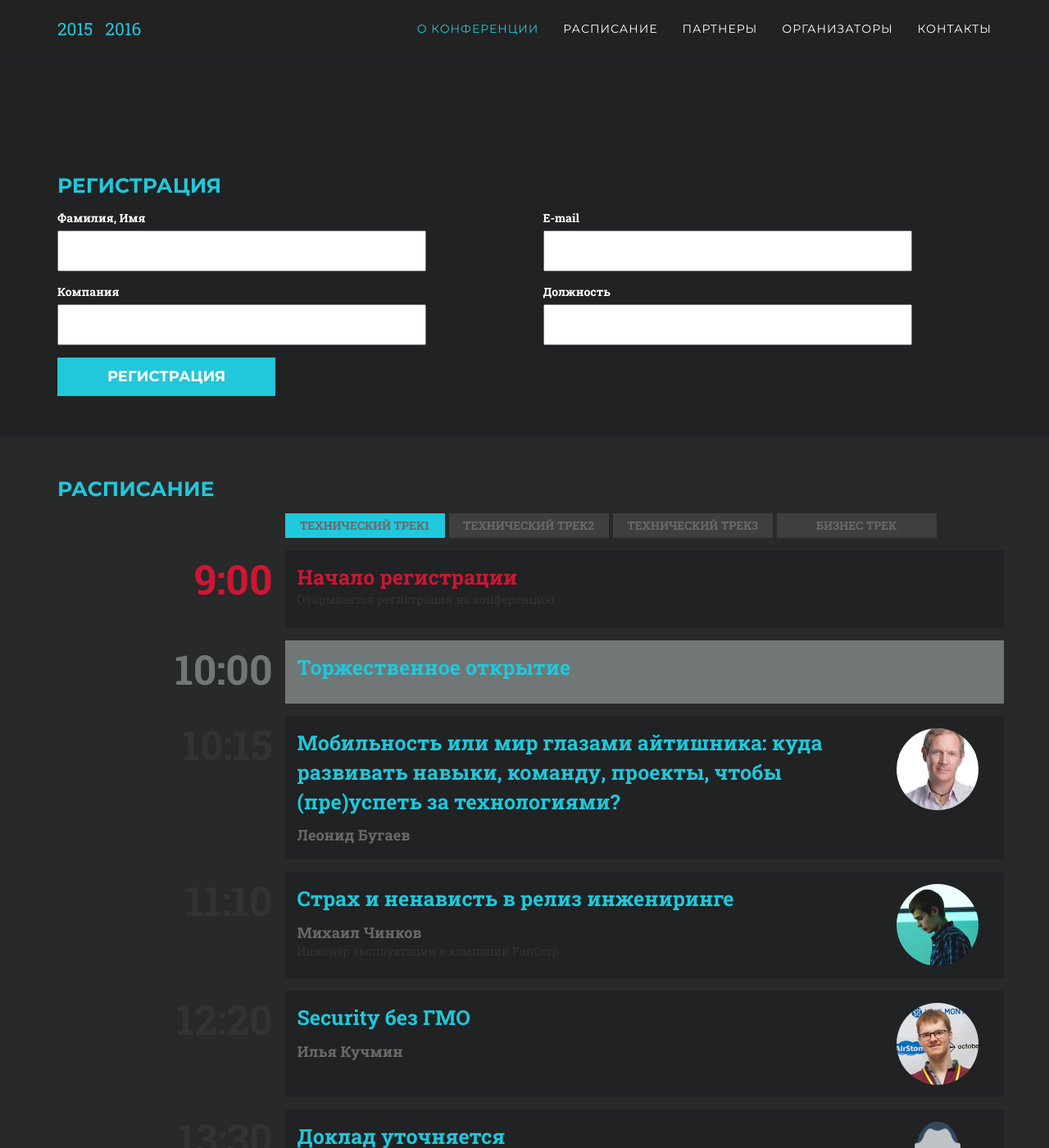
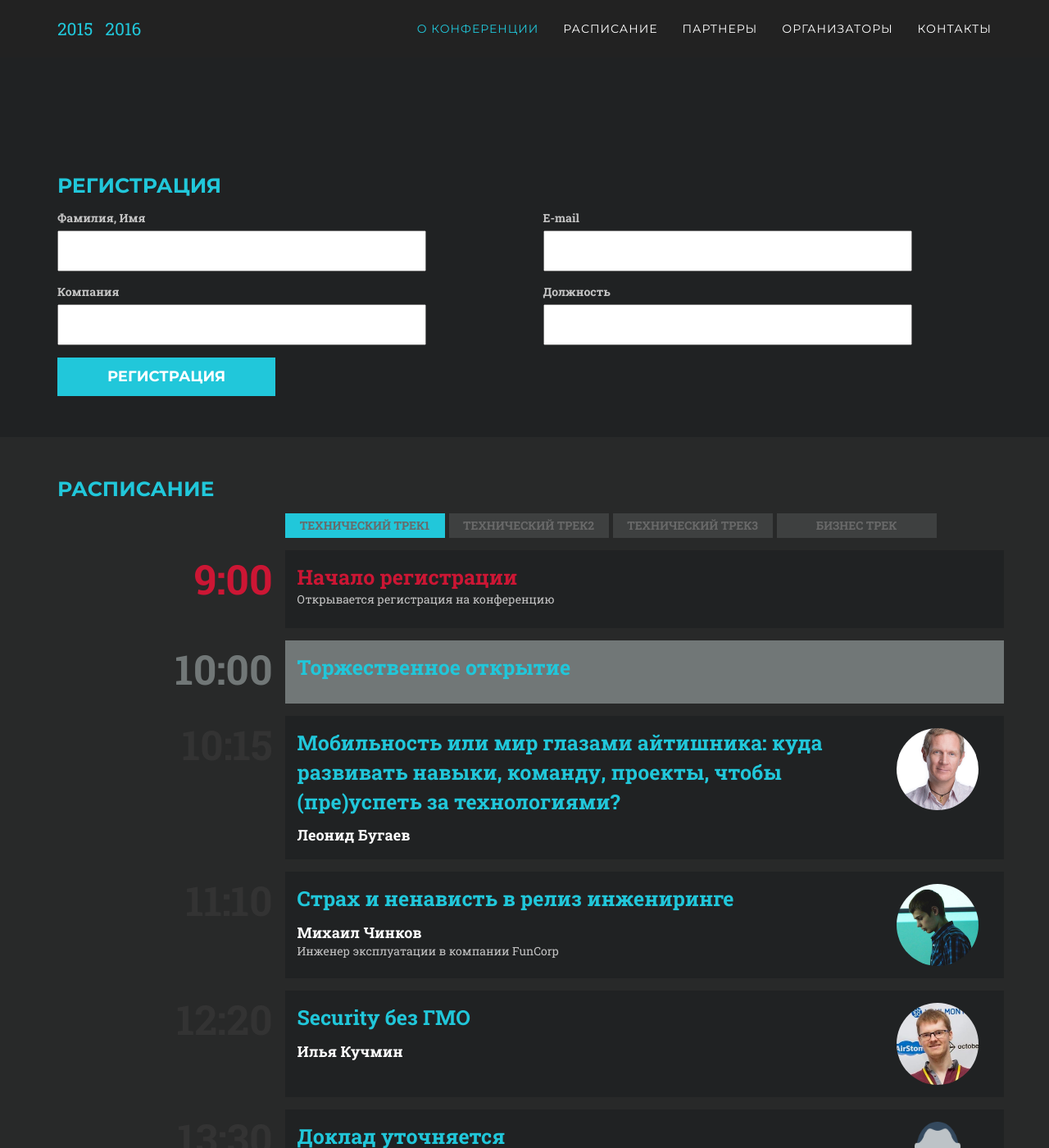
Before and after one commit to youcon/youcon.github.io, a Jekyll site: the page built from index.html, in a window 1280 px wide and 1400 px high, scrolled down 1112 px. Shown: the whole window at 82% size. Built offline with Jekyll 4.4.1, drawn with Linux system fonts in a browser that asks for light colours; nearby versions of some CDN libraries; some web fonts are replaced.

Commit message:
Change text colors

```diff
--- a/static/css/style.css
+++ b/static/css/style.css
@@ -30,7 +30,7 @@ p.large {
 }
 section form label {
     display: block;
-    color: #FFFFFF;
+    color: #c4c4c4;
 }
 a,
 a:hover,
@@ -381,14 +381,17 @@ section#schedule .speak-title {
 section#schedule .speak-description {
     margin-bottom: 10px;
     word-wrap: break-word;
+    color: #c4c4c4;
 }
 section#schedule .speaker-name {
     font-weight: 700;
-    color: #696969;
+/*    color: #696969;*/
+    color: #FFFFFF;
     font-size: 18px;
 }
 section#schedule .speaker-bio {
     word-wrap: break-word;
+    color: #c4c4c4;
 }
 section#schedule .speak-important {
     color: #cc1634;
```
